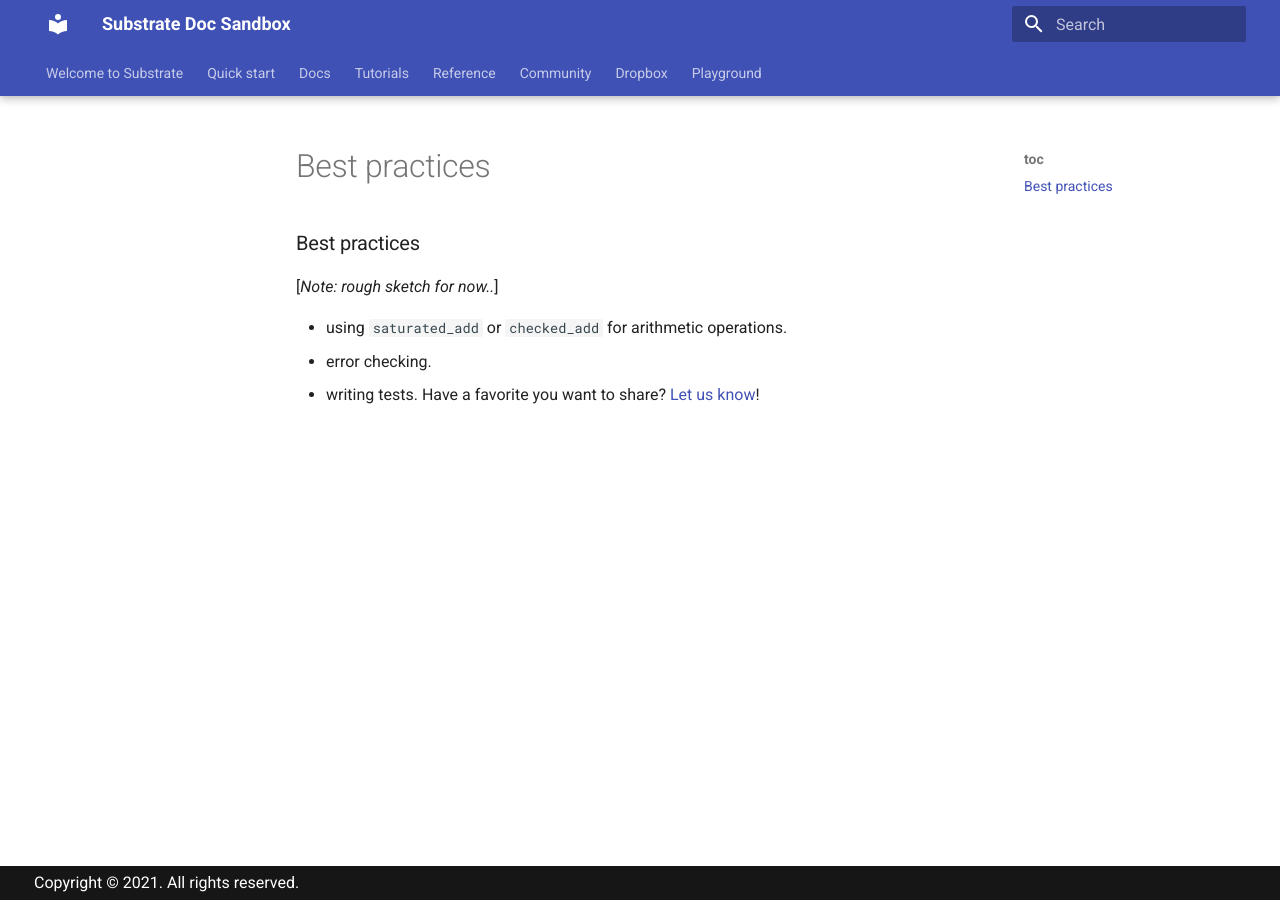
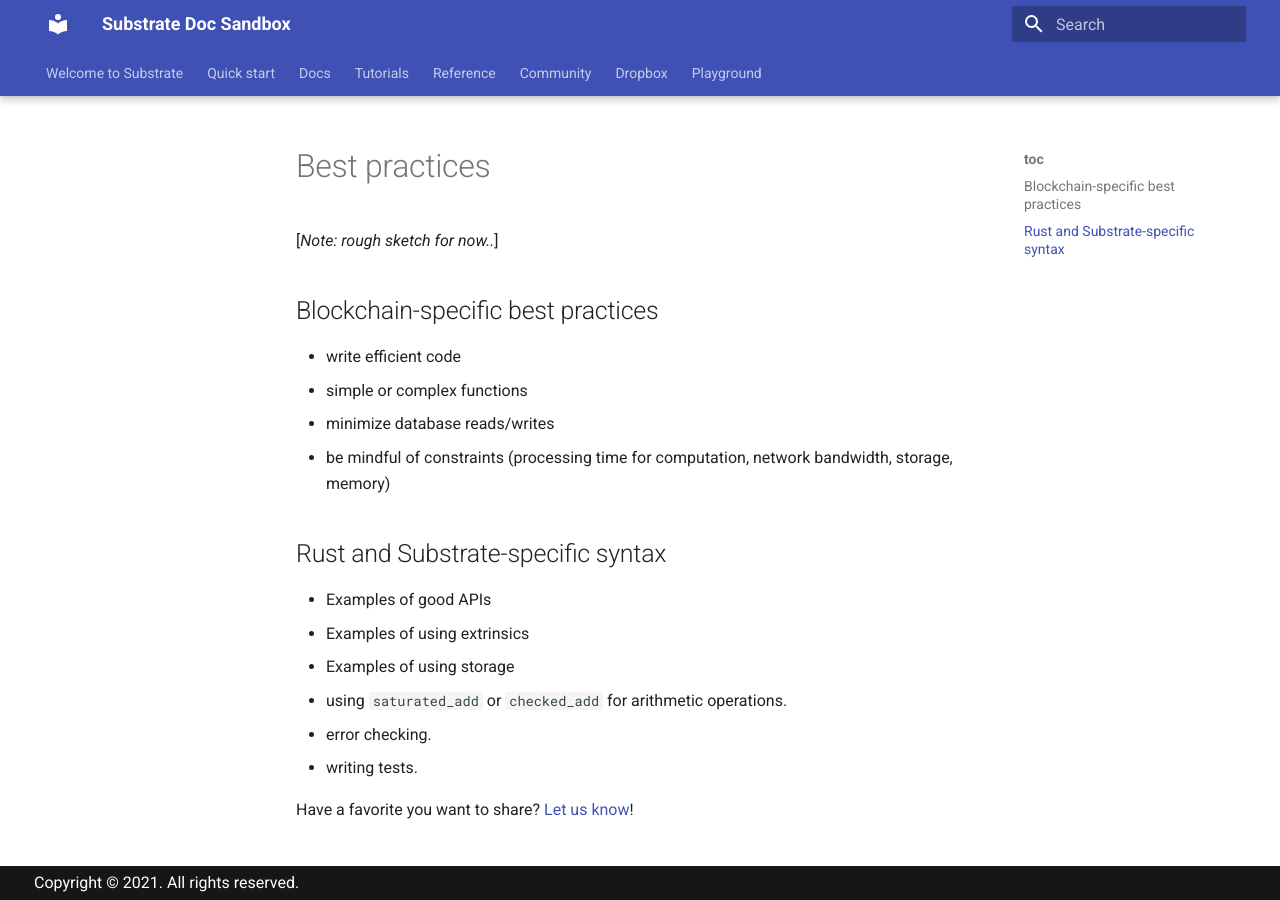
Before and after one commit to polkadot-developers/docs-sandbox, an MkDocs documentation site: the page built from source/docs/main-docs/06-build/best-practices.md, in a window 1280 px wide. Built offline with MkDocs 1.6.1 and Material for MkDocs 9.7.7, drawn with Linux system fonts in a browser that asks for light colours.

Commit message:
Update best practices

```diff
--- a/source/docs/main-docs/06-build/best-practices.md
+++ b/source/docs/main-docs/06-build/best-practices.md
@@ -1,9 +1,24 @@
-
-### Best practices
+Section: Build
+Sub-section: Best practices
+Type: reference
+# Best practices
 
 [_Note: rough sketch for now.._]
 
+## Blockchain-specific best practices
+
+* write efficient code
+* simple or complex functions
+* minimize database reads/writes
+* be mindful of constraints (processing time for computation, network bandwidth, storage, memory)
+
+## Rust and Substrate-specific syntax
+
+- Examples of good APIs
+- Examples of using extrinsics
+- Examples of using storage
 - using `saturated_add` or `checked_add` for arithmetic operations.
 - error checking.
 - writing tests.
+
 Have a favorite you want to share? [Let us know](https://github.com/substrate-developer-hub/substrate-docs/issues/558)!
```
